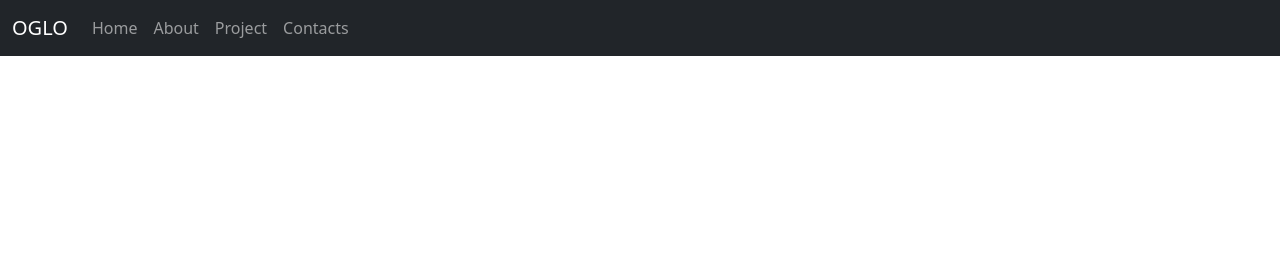
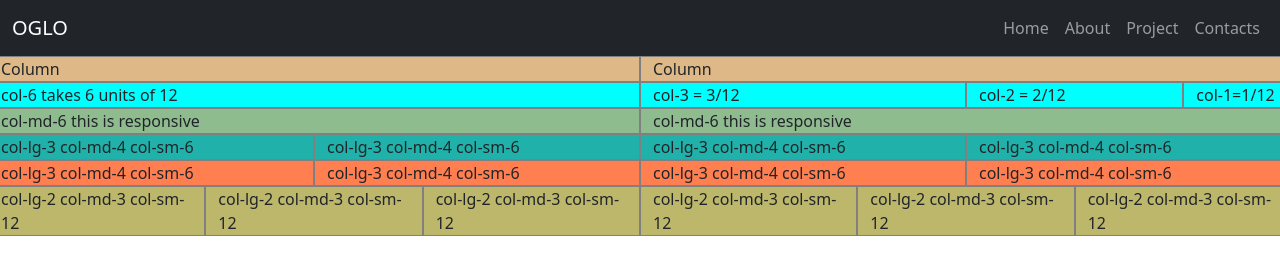
Before and after one commit to ArjayBuen/bootstrap, a plain HTML site: page index.html in a window 1280 px wide. Drawn offline with nearby package versions, Linux system fonts and the light colour scheme.

Commit message:
learning bootstrap grid

```diff
--- a/index.html
+++ b/index.html
@@ -15,7 +15,7 @@
                 <span class="navbar-toggler-icon"></span>
             </button>
           <div class="collapse navbar-collapse" id="navbarSupportedContent">
-            <ul class="navbar-nav ml-auto">
+            <ul class="navbar-nav ms-auto">
                 <li class="nav-item active"><a href="" class="nav-link">Home</a></li>
                 <li class="nav-item"><a href="" class="nav-link">About</a></li>
                 <li class="nav-item"><a href="" class="nav-link">Project</a></li>
@@ -25,6 +25,92 @@
         </div>
     </nav>
 
+    <div class="row">
+        <div class="col" style="background-color: burlywood;border: 1px solid gray;">
+            Column
+        </div>
+        <div class="col" style="background-color: burlywood;border: 1px solid gray;">
+            Column
+        </div>
+    </div>
+    <div class="row">
+        <div class="col-6" style="background-color: cyan; border: 1px solid gray;">
+            col-6 takes 6 units of 12
+        </div>
+        <div class="col-3" style="background-color: cyan;border: 1px solid gray;">
+            col-3 = 3/12
+        </div>
+        <div class="col-2" style="background-color: cyan;border: 1px solid gray">
+            col-2 = 2/12
+        </div>
+        <div class="col-1" style="background-color: cyan;border: 1px solid gray;">
+            col-1=1/12
+        </div>
+    </div>
+
+    <div class="row">
+        <div class="col-md-6" style="background-color: darkseagreen;border: 1px solid gray;">
+            col-md-6 this is responsive
+        </div>
+        <div class="col-md-6" style="background-color: darkseagreen;border: 1px solid gray;">
+            col-md-6 this is responsive
+        </div>
+    </div>
+
+    <div class="row">
+        <!--col-lg-3 means in pc size there will be 4 columns in a row
+            col-md-4 means in tablet size there will be 3 columns in a row
+            col-sm-6 means in tablet size there will be 2 columns in a row
+        -->
+        <div class="col-lg-3 col-md-4 col-sm-6" style="background-color: lightseagreen;border: 1px solid gray;">
+            col-lg-3 col-md-4 col-sm-6
+        </div>
+        <div class="col-lg-3 col-md-4 col-sm-6" style="background-color: lightseagreen;border: 1px solid gray;">
+            col-lg-3 col-md-4 col-sm-6
+        </div>
+        <div class="col-lg-3 col-md-4 col-sm-6" style="background-color: lightseagreen;border: 1px solid gray;">
+            col-lg-3 col-md-4 col-sm-6
+        </div>
+        <div class="col-lg-3 col-md-4 col-sm-6" style="background-color: lightseagreen;border: 1px solid gray;">
+            col-lg-3 col-md-4 col-sm-6
+        </div>
+        <div class="col-lg-3 col-md-4 col-sm-6" style="background-color: coral;border: 1px solid gray;">
+            col-lg-3 col-md-4 col-sm-6
+        </div>
+        <div class="col-lg-3 col-md-4 col-sm-6" style="background-color: coral;border: 1px solid gray;">
+            col-lg-3 col-md-4 col-sm-6
+        </div>
+        <div class="col-lg-3 col-md-4 col-sm-6" style="background-color: coral;border: 1px solid gray;">
+            col-lg-3 col-md-4 col-sm-6
+        </div>
+        <div class="col-lg-3 col-md-4 col-sm-6" style="background-color: coral;border: 1px solid gray;">
+            col-lg-3 col-md-4 col-sm-6
+        </div>
+
+    </div>
+
+    <div class="row">
+        <div class="col-lg-2 col-md-3 col-sm-12" style="background-color: darkkhaki;border: 1px solid gray;">
+            col-lg-2 col-md-3 col-sm-12
+        </div>
+        <div class="col-lg-2 col-md-3 col-sm-12" style="background-color: darkkhaki;border: 1px solid gray;">
+            col-lg-2 col-md-3 col-sm-12
+        </div>
+        <div class="col-lg-2 col-md-3 col-sm-12" style="background-color: darkkhaki;border: 1px solid gray;">
+            col-lg-2 col-md-3 col-sm-12
+        </div>
+        <div class="col-lg-2 col-md-3 col-sm-12" style="background-color: darkkhaki;border: 1px solid gray;">
+            col-lg-2 col-md-3 col-sm-12
+        </div>
+        <div class="col-lg-2 col-md-3 col-sm-12" style="background-color: darkkhaki;border: 1px solid gray;">
+            col-lg-2 col-md-3 col-sm-12
+        </div>
+        <div class="col-lg-2 col-md-3 col-sm-12" style="background-color: darkkhaki;border: 1px solid gray;">
+            col-lg-2 col-md-3 col-sm-12
+        </div>
+    </div>
+
+
 
     <script src="https://cdn.jsdelivr.net/npm/bootstrap@5.3.1/dist/js/bootstrap.bundle.min.js" integrity="sha384-HwwvtgBNo3bZJJLYd8oVXjrBZt8cqVSpeBNS5n7C8IVInixGAoxmnlMuBnhbgrkm" crossorigin="anonymous"></script>
   </body>
```
